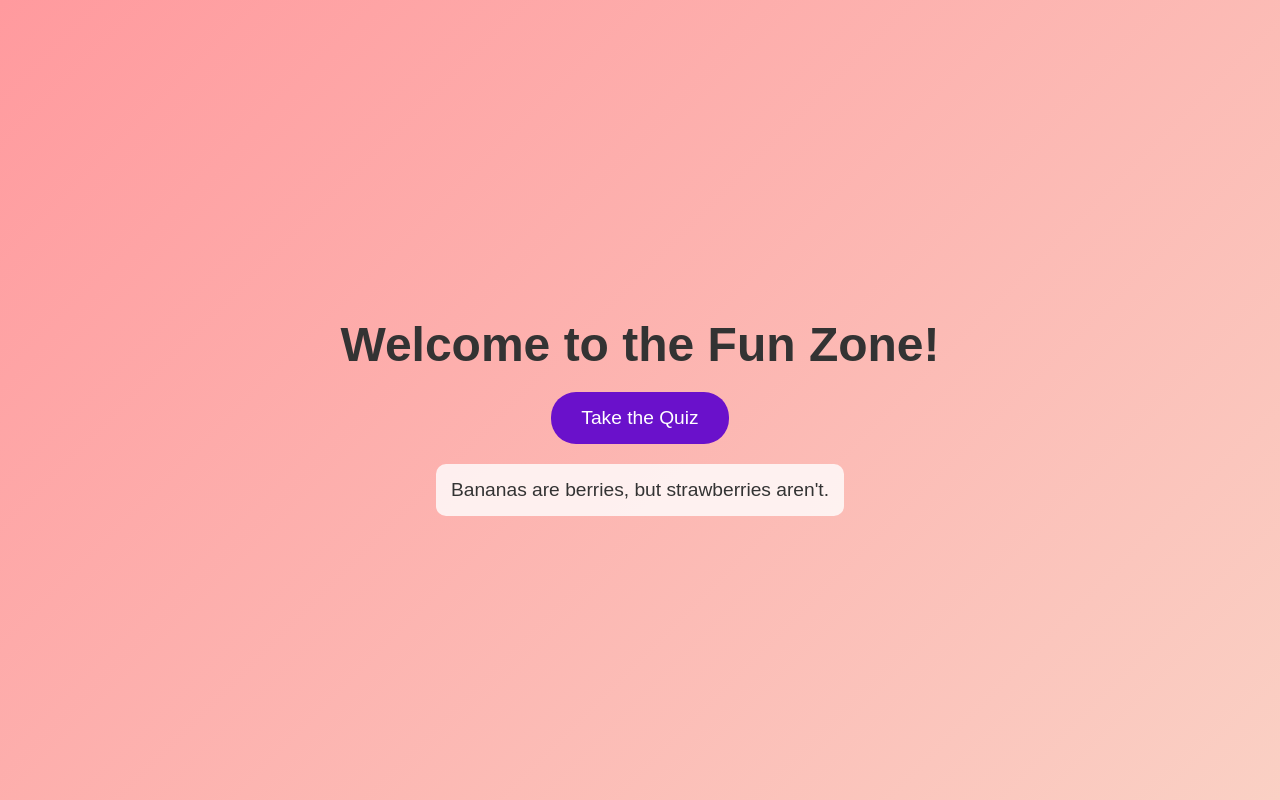
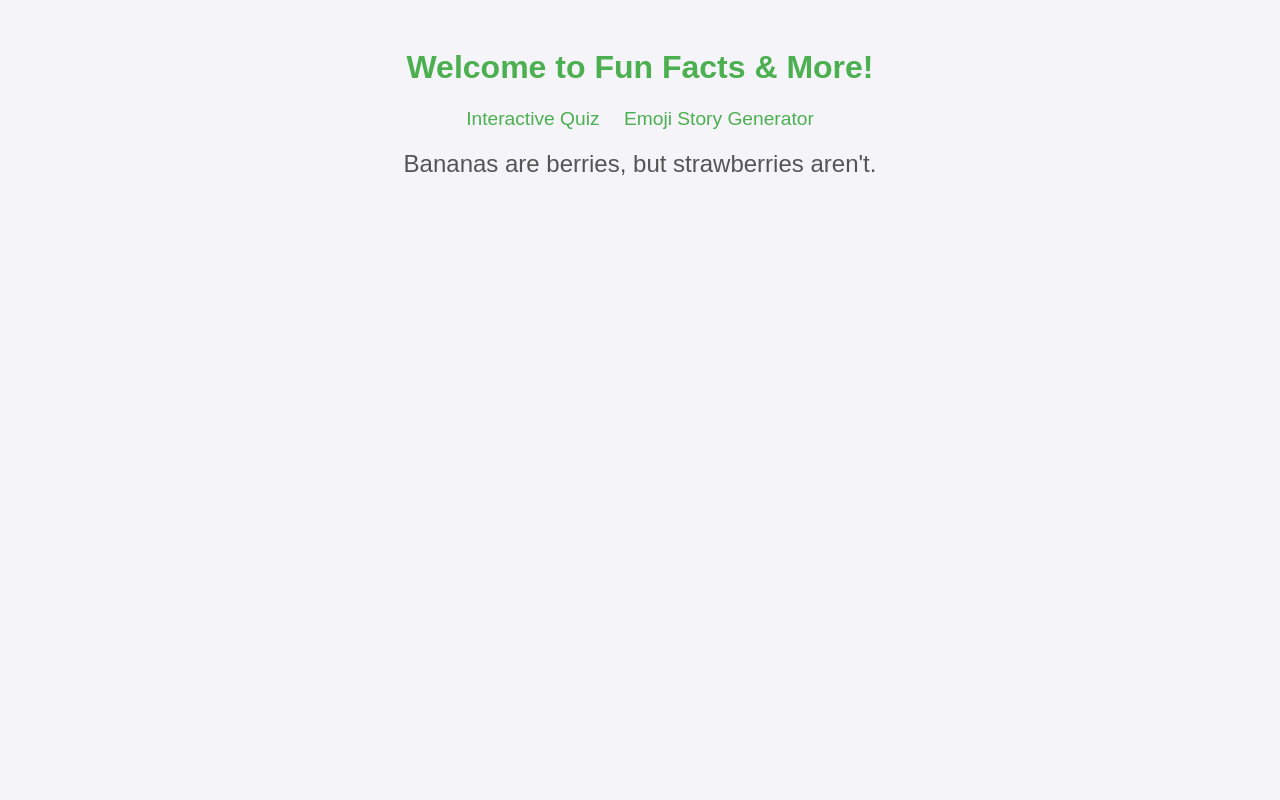
Before and after one commit to mips2/Site-of-Theseus, a Flask app: page / in a window 1280 px wide. Run offline with Flask 2, Linux system fonts and the light colour scheme.

```diff
--- a/website/app.py
+++ b/website/app.py
@@ -38,5 +38,15 @@ def submit_quiz():
             score += 1
     return jsonify({'score': score, 'total': len(correct_answers)})
 
+@app.route('/emoji-story')
+def emoji_story():
+    return render_template('emoji_story.html')
+
+@app.route('/generate-story', methods=['POST'])
+def generate_story():
+    emojis = request.json.get('emojis', [])
+    story = " ".join(emojis)
+    return jsonify({'story': story})
+
 if __name__ == '__main__':
     app.run(debug=True)
--- a/website/templates/index.html
+++ b/website/templates/index.html
@@ -3,59 +3,52 @@
 <head>
     <meta charset="UTF-8">
     <meta name="viewport" content="width=device-width, initial-scale=1.0">
-    <title>Fun & Interactive Website</title>
-    <link rel="stylesheet" href="https://cdnjs.cloudflare.com/ajax/libs/font-awesome/6.0.0/css/all.min.css">
+    <title>Fun Facts & More</title>
+    <link rel="stylesheet" href="https://cdnjs.cloudflare.com/ajax/libs/font-awesome/6.0.0-beta3/css/all.min.css">
     <style>
         body {
             font-family: 'Arial', sans-serif;
-            background: linear-gradient(135deg, #ff9a9e 0%, #fad0c4 100%);
+            background-color: #f4f4f9;
             color: #333;
-            margin: 0;
-            padding: 0;
-            display: flex;
-            flex-direction: column;
-            align-items: center;
-            justify-content: center;
-            height: 100vh;
             text-align: center;
+            padding: 20px;
         }
         h1 {
-            font-size: 3rem;
-            margin-bottom: 20px;
+            color: #4CAF50;
         }
-        .btn {
-            background: #6a11cb;
-            color: white;
-            padding: 15px 30px;
-            border: none;
-            border-radius: 25px;
+        .nav-links {
+            margin-top: 20px;
+        }
+        .nav-links a {
+            text-decoration: none;
+            color: #4CAF50;
+            margin: 0 10px;
             font-size: 1.2rem;
-            cursor: pointer;
-            transition: background 0.3s ease;
+            transition: color 0.3s;
         }
-        .btn:hover {
-            background: #2575fc;
+        .nav-links a:hover {
+            color: #45a049;
         }
-        .fun-fact {
+        #fun-fact {
             margin-top: 20px;
-            font-size: 1.2rem;
-            background: rgba(255, 255, 255, 0.8);
-            padding: 15px;
-            border-radius: 10px;
-            max-width: 600px;
+            font-size: 1.5rem;
+            color: #555;
         }
     </style>
 </head>
 <body>
-    <h1>Welcome to the Fun Zone!</h1>
-    <button class="btn" onclick="window.location.href='/interactive-quiz'">Take the Quiz</button>
-    <div class="fun-fact" id="funFact">Loading fun fact...</div>
+    <h1>Welcome to Fun Facts & More!</h1>
+    <div class="nav-links">
+        <a href="/interactive-quiz">Interactive Quiz</a>
+        <a href="/emoji-story">Emoji Story Generator</a>
+    </div>
+    <div id="fun-fact"></div>
 
     <script>
         fetch('/fun-fact')
             .then(response => response.json())
             .then(data => {
-                document.getElementById('funFact').textContent = data.fact;
+                document.getElementById('fun-fact').textContent = data.fact;
             });
     </script>
 </body>
```
Also changed, not shown: website/templates/emoji_story.html (added, +94 -0 lines).
